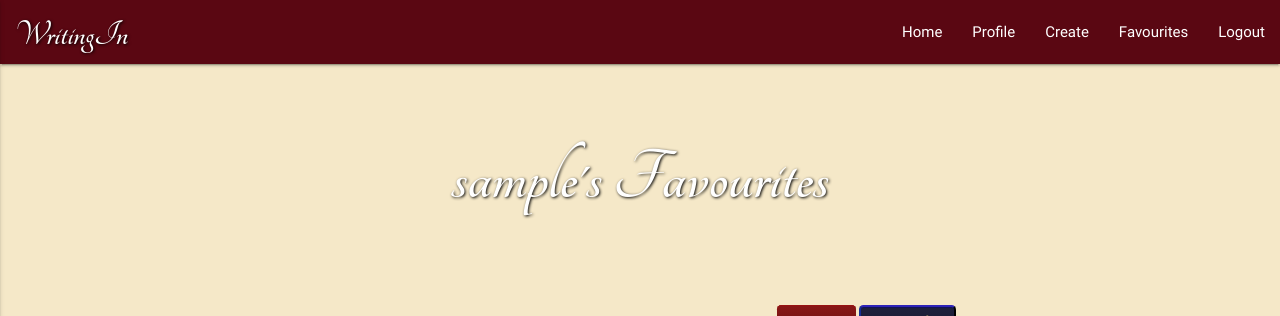
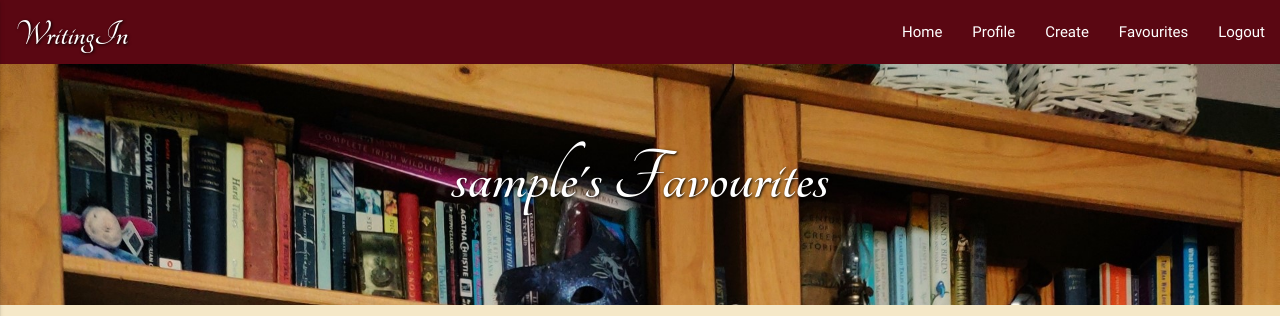
Before and after one commit to ErikaN-ir/data-centric-develpoment-project, a Flask app: page /my_favourites in a window 1280 px wide. Shown: the top 316 px of the page. Run offline with Flask 2, Linux system fonts and the light colour scheme; the visitor is signed in with stand-in values (Sample User, id 1); a database or web service that is not in the repository returns one stand-in record (values such as "Sample title"); some libraries are stand-ins or nearby versions; some web fonts are replaced.

Commit message:
Added h3 tags to Favourites

```diff
--- a/static/css/style.css
+++ b/static/css/style.css
@@ -49,12 +49,12 @@ h2 {
     padding-bottom: 0px;
     margin-bottom: 10px;
     text-align: center;
-    text-shadow: 0.5px 0.5px 3px black;
+    text-shadow: 1px 1px 3px black;
 }
 
 h3 {
     font-family: 'Tangerine', cursive;
-    font-size: 2rem;
+    font-size: 2.5rem;
     letter-spacing: 0px;
     font-weight: bolder;
     padding-bottom: 0px;
@@ -800,4 +800,11 @@ p.info {
     margin-bottom: 30px;
 }
 
+#favourite-banner{
+    background:url(../images/bookcasetop.jpg);
+    background-repeat: no-repeat;
+    background-size: 100%;
+    margin-bottom: 30px;
+}
+
 /*---------------------------------------------/Images*/
--- a/templates/favourites.html
+++ b/templates/favourites.html
@@ -1,6 +1,7 @@
 {% extends 'base.html' %}
 {% block content %}
-<div class="container">
+<div id="favourite-banner" class="row work-banner">
+
     <div class="row">
         <div class="col s12 m6 offset-m3">
             <div class="card-panel">
@@ -10,7 +11,8 @@
             </div>
         </div>
     </div>
-
+</div>
+<div class="container">
 <div class="row">
     <div id="filter-div" class="col s12">
         <form action="{{ url_for('filter_favourites') }}" method="POST" class="">
@@ -32,7 +34,9 @@
         </form>
     </div>
 </div>
-
+<div class="row">
+    <h3 class="form-heading center">Liked Works:</h3>
+</div>
 <div class="row center">
     {% for work in works %}
             <div class="work-div center">
```
